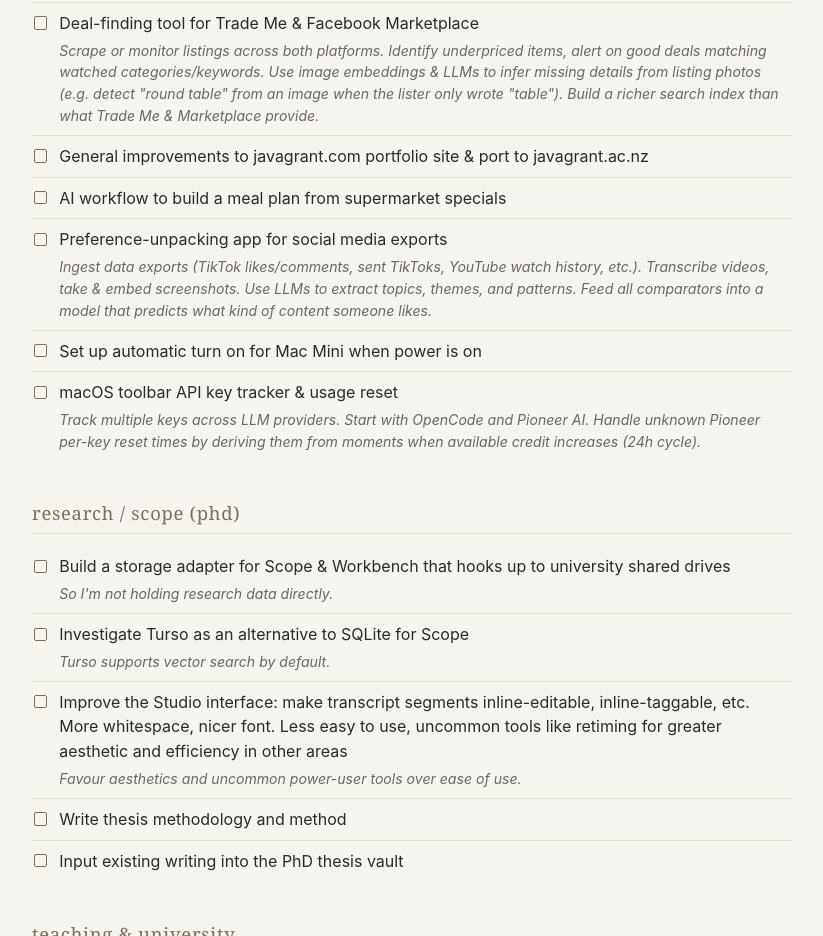
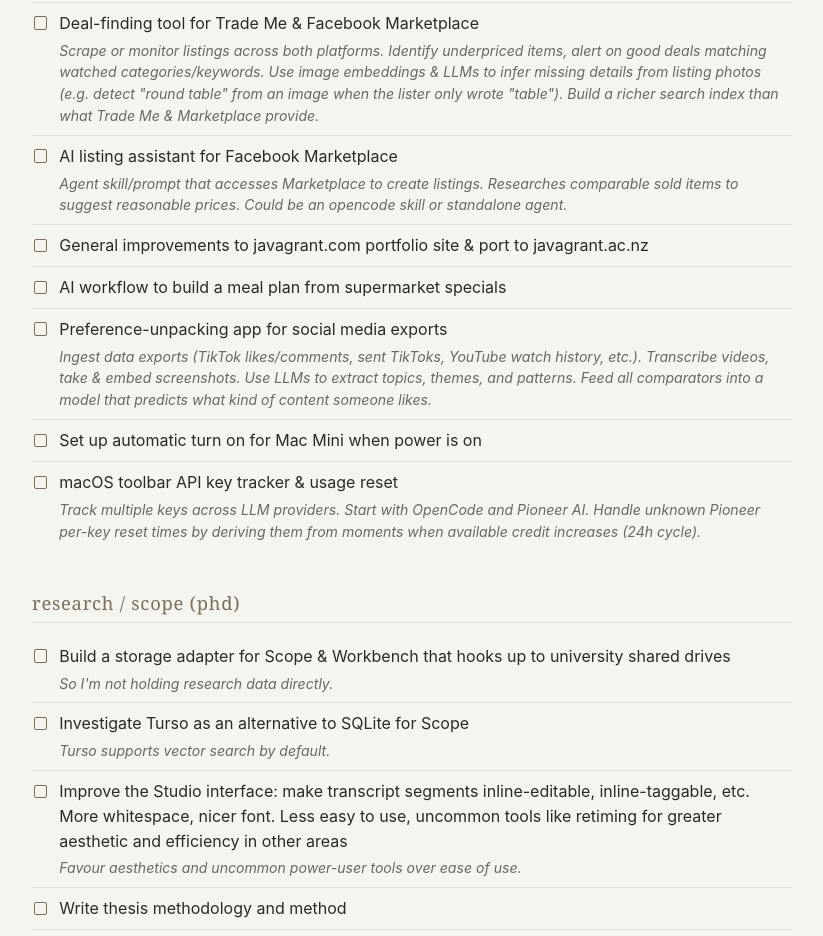
Before and after one commit to JavaGT/todo.javagrant.ac.nz, a plain HTML site: page index.html in a window 1280 px wide. Shown: the part 1457-2393 px from the top of the page, without its empty margins (228-1051 px from the left). Drawn offline with Linux system fonts and the light colour scheme.

Commit message:
Add AI listing assistant for Facebook Marketplace

```diff
--- a/index.html
+++ b/index.html
@@ -132,6 +132,9 @@
       <li>Deal-finding tool for Trade Me &amp; Facebook Marketplace
         <span class="note">Scrape or monitor listings across both platforms. Identify underpriced items, alert on good deals matching watched categories/keywords. Use image embeddings &amp; LLMs to infer missing details from listing photos (e.g. detect "round table" from an image when the lister only wrote "table"). Build a richer search index than what Trade Me &amp; Marketplace provide.</span>
       </li>
+      <li>AI listing assistant for Facebook Marketplace
+        <span class="note">Agent skill/prompt that accesses Marketplace to create listings. Researches comparable sold items to suggest reasonable prices. Could be an opencode skill or standalone agent.</span>
+      </li>
       <li>General improvements to javagrant.com portfolio site &amp; port to javagrant.ac.nz</li>
       <li>AI workflow to build a meal plan from supermarket specials</li>
       <li>Preference-unpacking app for social media exports
```
